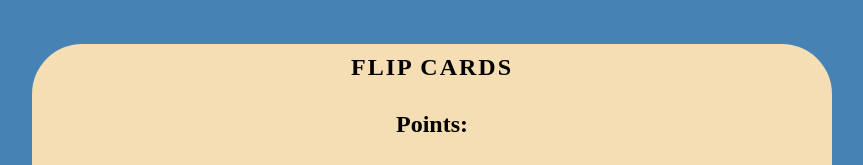
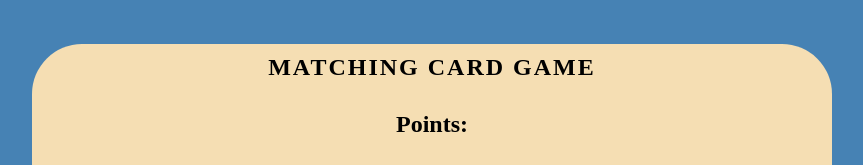
Before and after one commit to ShankarSS6/Mini-Project, a plain HTML site: page index.html in a window 1280 px wide. Shown: the top 165 px of the page, without its empty margins (208-1071 px from the left). Drawn offline with Linux system fonts and the light colour scheme.

```diff
--- a/index.html
+++ b/index.html
@@ -8,7 +8,7 @@
   </head>
   <body>
     <div class="cards">
-      <h1>Flip Cards</h1>
+      <h1>Matching Card Game</h1>
       <h2 class="points">Points:</h2>
       <div class="container"></div>
       <button class="reset" onclick=" window.location.reload()">Restart</button>
```
Also changed, not shown: 1 other file.
